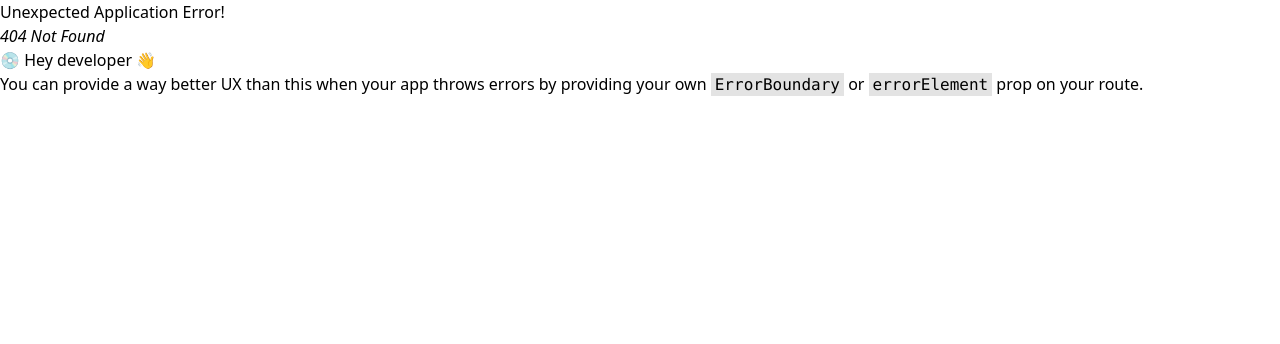
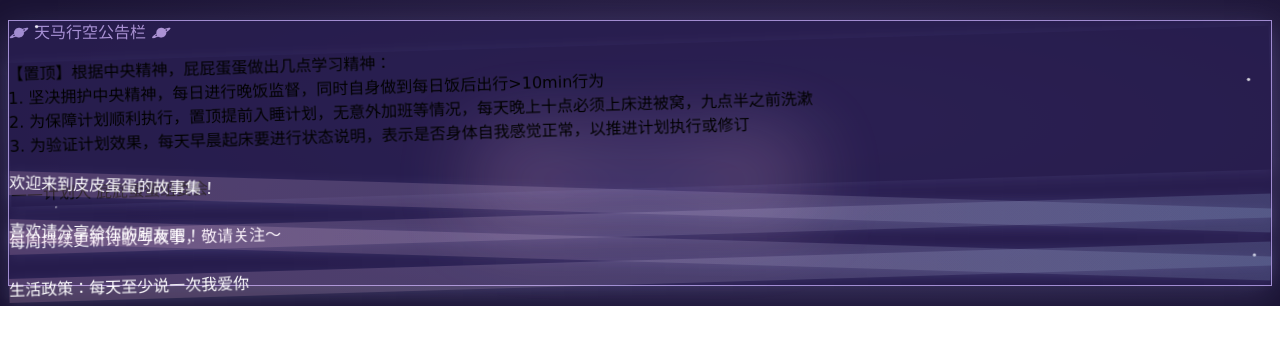
Before and after one commit to wjyzhixing/The-Collection-of-Pipi-Dandan, a React (Vite) app: page /notices in a window 1280 px wide. Before the commit this address had no page. Shown: the top 344 px of the page. Built offline with nearby package versions, Linux system fonts and the light colour scheme.

Commit message:
增加公告栏！

```diff
--- a/src/App.tsx
+++ b/src/App.tsx
@@ -19,6 +19,7 @@ import { cover } from './utils';
 import 杰克与露西 from './assets/杰克与露西.png'
 import 太阳与月亮 from './assets/太阳与月亮.png'
 import 奇幻旋律 from './assets/奇幻旋律.png'
+import NoticeBar from "./components/NoticeBar/NoticeBar";
 
 const App: React.FC = () => {
   const [isShareModalVisible, setIsShareModalVisible] = useState(false);
@@ -56,6 +57,13 @@ const App: React.FC = () => {
         )}
       </button>
       <Header currentPage="home" />
+      {/* <div style={{ marginTop: 64 }}>
+        <NoticeBar notices={[
+          "欢迎来到皮皮蛋蛋的故事集！",
+          "每周持续更新诗歌与故事，敬请关注～",
+          "喜欢请分享给你的朋友吧！"
+        ]} />
+      </div> */}
       {/* Hero区域 */}
       <div className="pt-16">
         <div
@@ -199,6 +207,7 @@ const App: React.FC = () => {
         isVisible={isShareModalVisible}
         onClose={() => setIsShareModalVisible(false)}
         url={currentShareUrl}
+        title={""}
       />
       <Footer />
     </div>
--- a/src/components/Header/Header.tsx
+++ b/src/components/Header/Header.tsx
@@ -51,7 +51,7 @@ const Header: React.FC<HeaderProps> = ({ currentPage }) => {
               音乐集
             </Link>
             <Link
-              to="/gallery" // 添加照片集链接
+              to="/gallery"
               className={`!rounded-button ${currentPage === "gallery" ? "text-purple-600" : "text-gray-600 hover:text-purple-600"}`}
             >
               照片集
@@ -61,6 +61,12 @@ const Header: React.FC<HeaderProps> = ({ currentPage }) => {
               className={`!rounded-button ${currentPage === "collection" ? "text-purple-600" : "text-gray-600 hover:text-purple-600"}`}
             >
               屁屁蛋蛋集合本
+            </Link>
+            <Link
+              to="/notices"
+              className={`!rounded-button ${currentPage === "notices" ? "text-purple-600" : "text-gray-600 hover:text-purple-600"}`}
+            >
+              公告栏
             </Link>
           </div>
         </div>
--- /dev/null
+++ b/src/components/NoticeBar/NoticeBar.css
@@ -0,0 +1,30 @@
+.notice-bar {
+  width: 100%;
+  overflow: hidden;
+  background: #fffbe6;
+  border-bottom: 1px solid #ffe58f;
+  height: 40px;
+  display: flex;
+  align-items: center;
+}
+
+.notice-bar-content {
+  display: inline-block;
+  white-space: nowrap;
+  animation: scroll-left 15s linear infinite;
+}
+
+.notice-item {
+  margin-right: 40px;
+  font-size: 16px;
+  color: #ad6800;
+}
+
+@keyframes scroll-left {
+  0% {
+    transform: translateX(100%);
+  }
+  100% {
+    transform: translateX(-100%);
+  }
+}
--- /dev/null
+++ b/src/components/NoticeBar/NoticeBar.tsx
@@ -0,0 +1,22 @@
+import React from "react";
+import "./NoticeBar.css";
+
+interface NoticeBarProps {
+  notices: string[];
+}
+
+const NoticeBar: React.FC<NoticeBarProps> = ({ notices }) => {
+  return (
+    <div className="notice-bar">
+      <div className="notice-bar-content">
+        {notices.map((notice, idx) => (
+          <span key={idx} className="notice-item">
+            {notice}
+          </span>
+        ))}
+      </div>
+    </div>
+  );
+};
+
+export default NoticeBar;
--- /dev/null
+++ b/src/pages/Notices/Notices.tsx
@@ -0,0 +1,122 @@
+import React from "react";
+
+const Star = ({ style }: { style: React.CSSProperties }) => (
+  <svg width="32" height="32" style={style}>
+    <circle cx="16" cy="16" r="1.5" fill="#fff" opacity="0.8" />
+    <circle cx="8" cy="24" r="1" fill="#fff" opacity="0.5" />
+    <circle cx="28" cy="10" r="1.2" fill="#fff" opacity="0.7" />
+  </svg>
+);
+
+const notices = [
+  "【置顶】根据中央精神，屁屁蛋蛋做出几点学习精神：\n1. 坚决拥护中央精神，每日进行晚饭监督，同时自身做到每日饭后出行>10min行为\n2. 为保障计划顺利执行，置顶提前入睡计划，无意外加班等情况，每天晚上十点必须上床进被窝，九点半之前洗漱\n3. 为验证计划效果，每天早晨起床要进行状态说明，表示是否身体自我感觉正常，以推进计划执行或修订\n\n——计划人  屁屁蛋蛋组委会",
+  "欢迎来到皮皮蛋蛋的故事集！",
+  "每周持续更新诗歌与故事，敬请关注～",
+  "喜欢请分享给你的朋友吧！",
+  "生活政策：每天至少说一次我爱你",
+];
+
+const Notices = () => (
+  <div
+    className="min-h-screen flex flex-col items-center justify-center"
+    style={{
+      background: "radial-gradient(ellipse at 60% 40%, #3a2e5d 0%, #1a1333 80%)",
+      padding: "20px 8px",
+      position: "relative",
+      overflow: "hidden"
+    }}
+  >
+    {/* 左上角隐形后退按钮 */}
+    <button
+      onClick={() => window.history.back()}
+      style={{
+        position: "fixed",
+        top: 0,
+        left: 0,
+        width: 44,
+        height: 44,
+        opacity: 0,
+        zIndex: 100
+      }}
+      aria-label="返回"
+      tabIndex={0}
+    />
+    {/* 星星装饰，移动端缩小并调整位置 */}
+    <Star style={{ position: "absolute", top: 30, left: 20, width: 20, height: 20, animation: "star-float 6s infinite alternate" }} />
+    <Star style={{ position: "absolute", top: 80, right: 30, width: 18, height: 18, animation: "star-float 8s 1s infinite alternate" }} />
+    <Star style={{ position: "absolute", bottom: 80, left: 40, width: 16, height: 16, animation: "star-float 7s 0.5s infinite alternate" }} />
+    <Star style={{ position: "absolute", bottom: 30, right: 20, width: 22, height: 22, animation: "star-float 9s 1.2s infinite alternate" }} />
+    {/* 星云装饰 */}
+    <div style={{
+      position: "absolute",
+      top: 120,
+      left: "50%",
+      width: "70vw",
+      maxWidth: 400,
+      height: 120,
+      background: "radial-gradient(circle at 50% 50%, #a18cd1 0%, #fbc2eb 60%, transparent 100%)",
+      opacity: 0.18,
+      filter: "blur(32px)",
+      transform: "translateX(-50%)"
+    }} />
+    <div
+      className="w-full max-w-2xl mx-auto py-10 px-2 sm:py-16 sm:px-6 rounded-3xl shadow-2xl relative"
+      style={{
+        background: "rgba(40,30,80,0.85)",
+        boxShadow: "0 8px 32px 0 rgba(170,170,255,0.18)",
+        border: "1.5px solid #a18cd1"
+      }}
+    >
+      <h1
+        className="text-2xl sm:text-3xl font-extrabold mb-8 sm:mb-10 text-center"
+        style={{
+          fontFamily: "'Comic Sans MS','Chalkboard SE','Comic Neue',cursive,sans-serif",
+          background: "linear-gradient(90deg,#a18cd1 0%,#fbc2eb 100%)",
+          WebkitBackgroundClip: "text",
+          WebkitTextFillColor: "transparent"
+        }}
+      >
+        🪐 天马行空公告栏 🪐
+      </h1>
+      <ul className="space-y-6 sm:space-y-8 relative z-10">
+        {notices.map((notice, idx) => (
+          <li
+            key={idx}
+            className={`break-words text-base sm:text-lg md:text-xl font-semibold px-3 py-3 sm:px-6 sm:py-4 rounded-2xl shadow-md ${idx === 0 ? "border-2 border-yellow-300 bg-yellow-50 bg-opacity-80 text-yellow-900" : ""}`}
+            style={{
+              background: idx === 0
+                ? undefined
+                : "linear-gradient(90deg, #fbc2eb33 0%, #a6c1ee33 100%)",
+              color: idx === 0 ? undefined : "#fff",
+              fontFamily: "'Comic Sans MS','Chalkboard SE','Comic Neue',cursive,sans-serif",
+              boxShadow: "0 2px 12px 0 rgba(170,170,255,0.10)",
+              whiteSpace: "pre-line",
+              animation: `float${idx%2} 2.5s ease-in-out infinite alternate`
+            }}
+          >
+            {notice}
+          </li>
+        ))}
+      </ul>
+      {/* 浮动动画 */}
+      <style>
+        {`
+          @keyframes float0 {
+            0% { transform: translateY(0px) rotate(-2deg);}
+            100% { transform: translateY(-10px) rotate(2deg);}
+          }
+          @keyframes float1 {
+            0% { transform: translateY(0px) rotate(2deg);}
+            100% { transform: translateY(10px) rotate(-2deg);}
+          }
+          @keyframes star-float {
+            0% { transform: translateY(0px) scale(1);}
+            100% { transform: translateY(-20px) scale(1.1);}
+          }
+        `}
+      </style>
+    </div>
+  </div>
+);
+
+export default Notices;
```
Also changed, not shown: src/router.tsx (+6 -1 lines).
